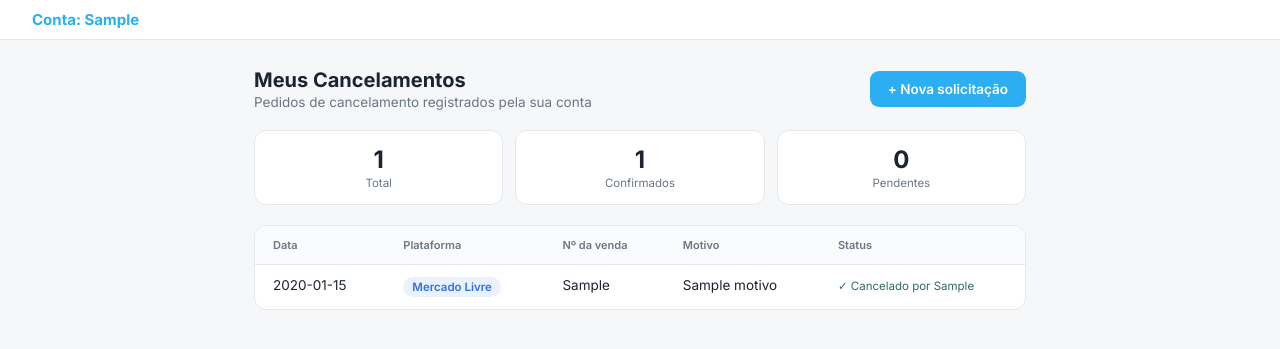
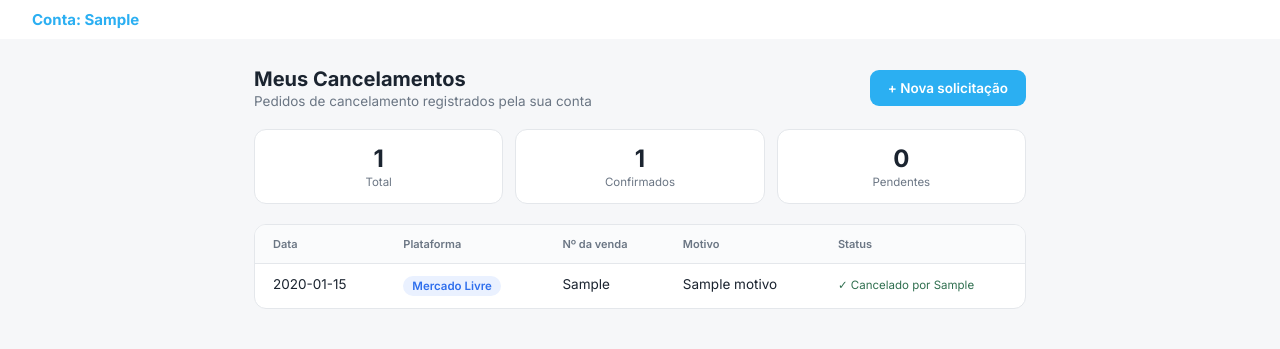
Before and after one commit to Clubmarketplace/club-dashboard, a Python web app: template app/templates/meus-cancelamentos.html in a window 1280 px wide. Shown: the part 81-430 px from the top of the page. Run offline with Jinja, Linux system fonts and the light colour scheme; the template is opened without the code that fills it: most values are stand-ins (such as "Sample title", 1, 10 or a date in 2020).

Commit message:
Add files via upload

```diff
--- a/app/templates/meus-cancelamentos.html
+++ b/app/templates/meus-cancelamentos.html
@@ -80,7 +80,7 @@
   </script>
   <style>#mc-dropdown-usuario.aberto { display: block !important; }</style>
 
-  <div style="background:#fff; border-bottom:1px solid var(--cmx-borda); padding:10px 32px;">
+  <div style="background:#fff; padding:10px 32px;">
     <span style="font-size:15px; font-weight:700; color:var(--cmx-azul);">Conta: {{ usuario.conta_vinculada }}</span>
   </div>
 
```
